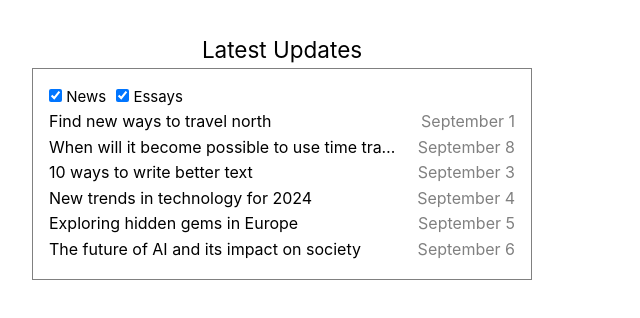
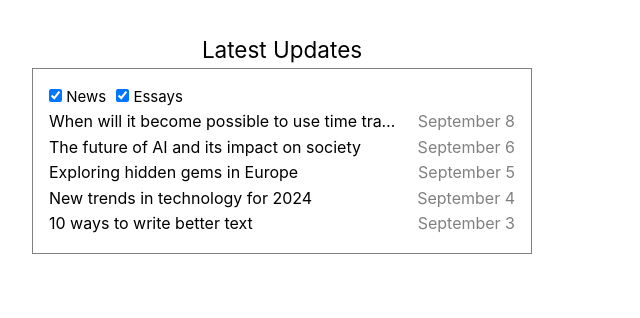
Before and after one commit to Pupizzoid/vue-technical-task, a Vue app: page / in a window 1280 px wide. Shown: the top 318 px of the page, without its empty margins (0-640 px from the left). Built offline with nearby package versions, Linux system fonts and the light colour scheme.

Commit message:
Creates filter and sort methods

```diff
--- a/src/components/ArticleItem.vue
+++ b/src/components/ArticleItem.vue
@@ -1,6 +1,6 @@
 <script setup lang='ts'>
 import { computed } from 'vue';
-import type { IArticleProps } from '@/interfaces/Article.interface'
+import type { IArticleProps } from '@/interfaces/article.interface';
 
 const props = defineProps<IArticleProps>();
 
--- a/src/components/FilterCheckbox.vue
+++ b/src/components/FilterCheckbox.vue
@@ -1,6 +1,5 @@
 <script setup lang='ts'>
-
-import type ICheckbox from '@/interfaces/checkbox.interface'
+import type ICheckbox from '@/interfaces/checkbox.interface';
 
 const props = defineProps<ICheckbox>();
 
--- a/src/components/LatestUpdates.vue
+++ b/src/components/LatestUpdates.vue
@@ -1,18 +1,24 @@
 <script setup lang='ts'>
-import { ref } from 'vue'
-import ArticleItem from '@/components/ArticleItem.vue'
-import { MOCK_DATA } from '@/mock-data'
-import type { IArticle } from '@/interfaces/Article.interface'
-import FilterCheckbox from '@/components/FilterCheckbox.vue'
-import { CheckboxEnum } from '@/enums/filter-checkbox.enum'
+import { computed, ref } from 'vue';
+import ArticleItem from '@/components/ArticleItem.vue';
+import { MOCK_DATA } from '@/mock-data';
+import type { IArticle } from '@/interfaces/article.interface';
+import FilterCheckbox from '@/components/FilterCheckbox.vue';
+import { CheckboxEnum } from '@/enums/filter-checkbox.enum';
+import type ILatestUpdatesProps from '@/interfaces/latest-updates.interface';
 
+const LATEST_ARTICLES = 'LATEST_ARTICLES';
 
 type FilterTypes = {
   [key: string]: boolean;
 };
 
+const props = defineProps<ILatestUpdatesProps>();
+const maxItems = props.maxItems ?? 5;
+
 const articles = ref<IArticle[]>((window as any).LATEST_ARTICLES || MOCK_DATA);
-Object.defineProperty(window, 'LATEST_ARTICLES', {
+
+Object.defineProperty(window, LATEST_ARTICLES, {
   get(): IArticle[] {
     return articles.value;
   },
@@ -36,12 +42,46 @@ const updateValue = (value: boolean, typeOfFilter: string) => {
     filters.value[typeOfFilter] = value;
   }
 }
+
+const filterByDate = (articles: IArticle[]) => {
+  const today = new Date();
+  const sevenDaysAgo = new Date(today);
+  sevenDaysAgo.setDate(today.getDate() - 7);
+
+  return articles.filter((article: IArticle) => {
+    const publishDate = new Date(article.publishDate);
+    return publishDate >= sevenDaysAgo;
+  })
+};
+
+const sortByDate = (articles: IArticle[]) => {
+  return articles.sort((a: IArticle, b: IArticle) => new Date(b.publishDate).getTime() - new Date(a.publishDate).getTime());
+};
+
+const filterByCategory = (articles: IArticle[]) => {
+  if((filters.value.news && filters.value.essay) || (!filters.value.news && !filters.value.essay)) {
+    return articles;
+  }
+
+    return articles.filter((article: IArticle) => {
+    return (
+        (filters.value.news && article.category === 'news') ||
+        (filters.value.essay && article.category === 'essay')
+    );
+  });
+}
+
+const filteredArticles = computed(() => {
+  let filtered = filterByDate(articles.value);
+  filtered = filterByCategory(filtered);
+  return sortByDate(filtered).slice(0, maxItems);
+})
 </script>
 
 <template>
 <div class="latest-updates">
   <h2 class="title">Latest Updates</h2>
-  <div class="latest-updates-content" v-if="articles.length">
+  <div class="latest-updates-content" v-if="filteredArticles.length">
     <div class="filter-area">
       <FilterCheckbox
         v-for="(checkbox, index) in checkboxes"
@@ -54,7 +94,7 @@ const updateValue = (value: boolean, typeOfFilter: string) => {
     <div class="link-area">
       <ul>
         <ArticleItem
-          v-for="article in articles"
+          v-for="article in filteredArticles"
           :key="article.url"
           :article="article"/>
       </ul>
--- /dev/null
+++ b/src/interfaces/latest-updates.interface.ts
@@ -0,0 +1,3 @@
+export default interface ILatestUpdatesProps {
+  maxItems?: number;
+}
```
Also changed, not shown: src/interfaces/article.interface.ts (renamed from src/interfaces/Article.interface.ts).
